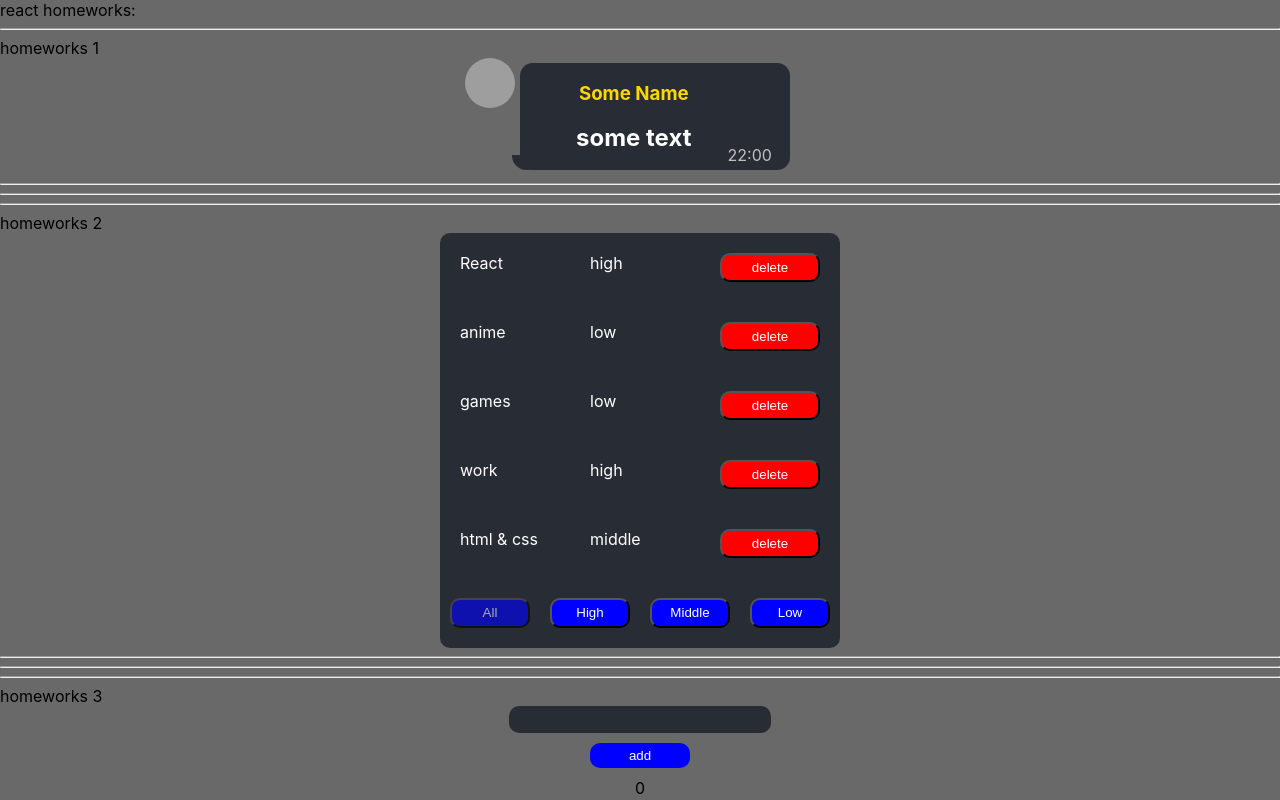
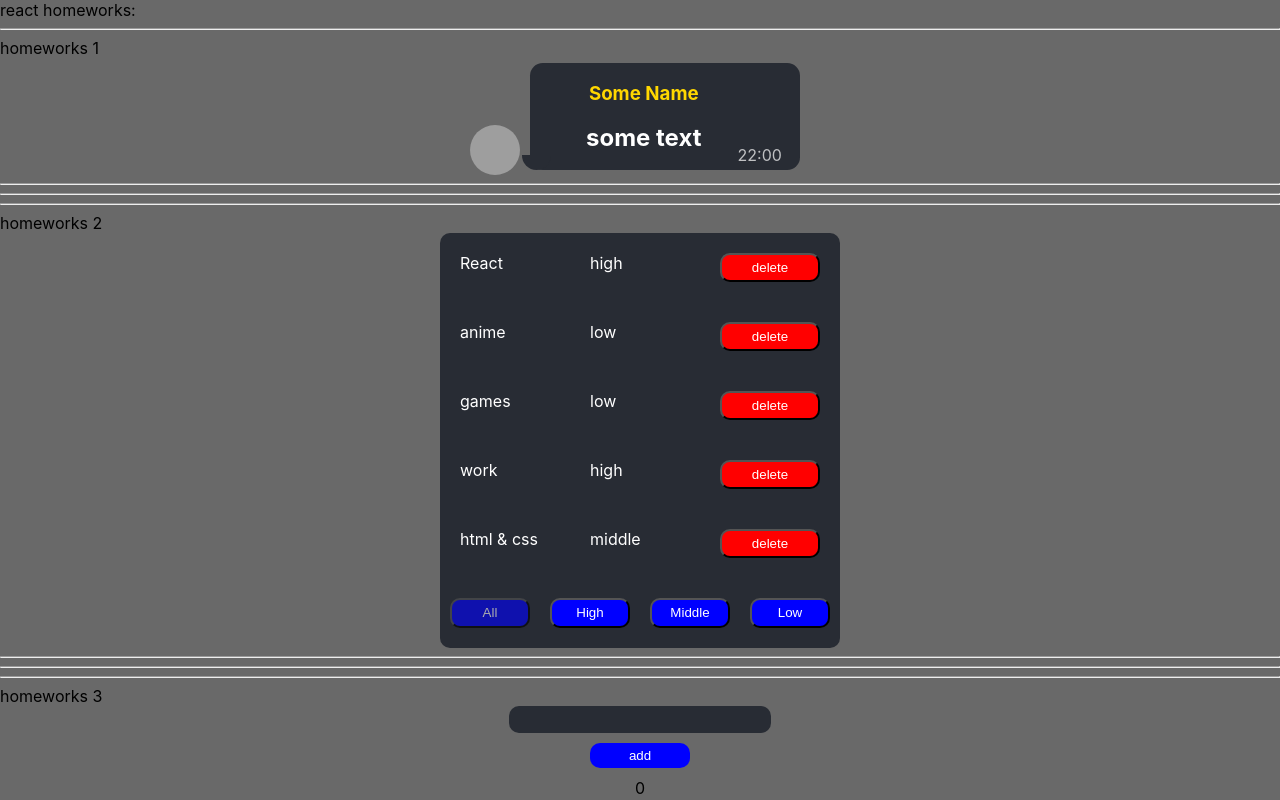
Before and after one commit to AlertDSG/homework, a React (Create React App) app: page / in a window 1280 px wide. Shown: the top 800 px of the page. Built offline with nearby package versions, Linux system fonts and the light colour scheme; grey boxes are pictures that could not be loaded.

Commit message:
Refactor task 1 css

```diff
--- a/src/p2-homeworks/h1/Message.module.css
+++ b/src/p2-homeworks/h1/Message.module.css
@@ -3,8 +3,11 @@
     max-width: 350px;
     border-radius: 8px;
     margin: 0 auto;
+    align-items: end;
+    gap: 5px;
 }
 .message img {
+    display: block;
     width: 50px;
     height: 50px;
     border-radius: 50px;
```
